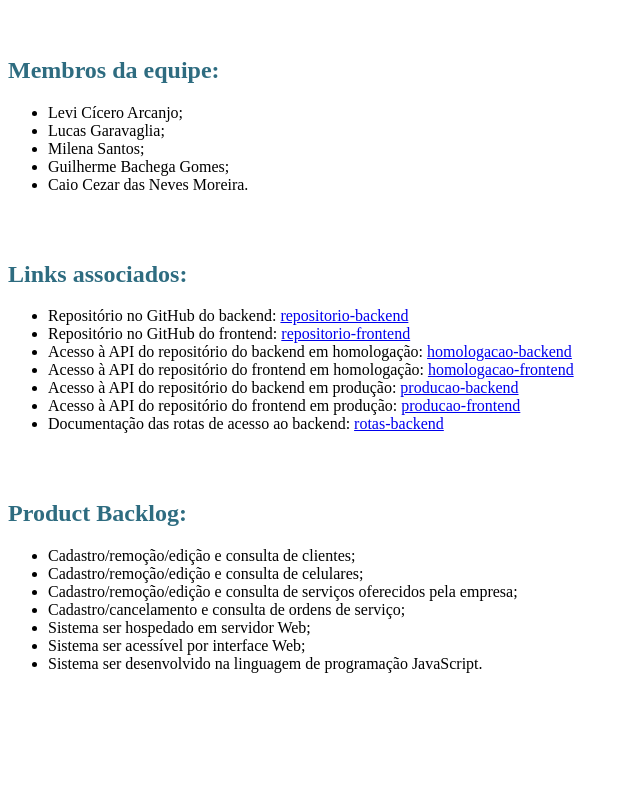
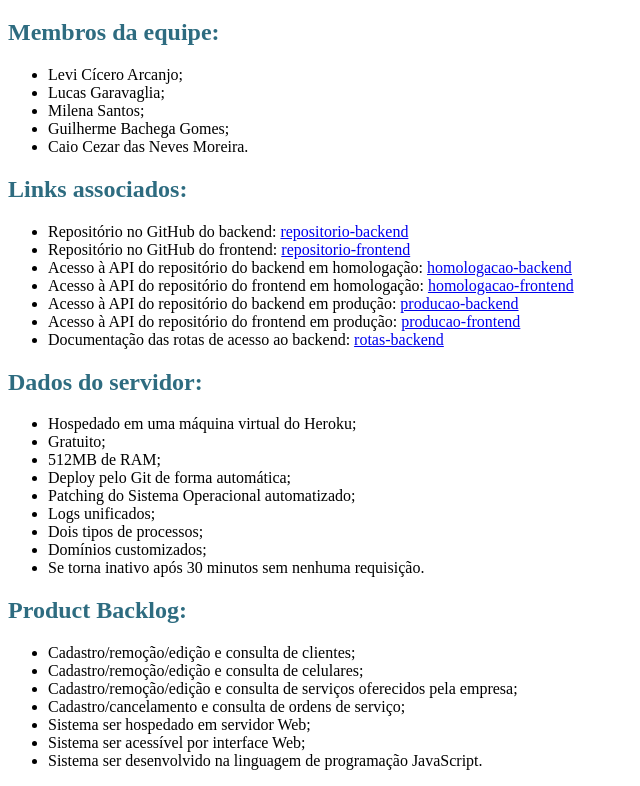
Before and after one commit to CaioslppUO/trabalho-es2-1-backend, a website: page public/index.html in a window 1280 px wide. Shown: the part 61-847 px from the top of the page, without its empty margins (0-640 px from the left). Before the commit the page ends 800 px from the top, so only its background shows below. Drawn offline with Linux system fonts and the light colour scheme.

Commit message:
forca levi

```diff
--- a/public/index.html
+++ b/public/index.html
@@ -6,9 +6,8 @@
   <meta name="viewport" content="width=device-width, initial-scale=1.0">
   <title>Página Inicial</title>
 </head>
-<body>
+<body> <!-- Força Levi ta tudo text-align:justify -->
 <h1 style="color: #5e9ca0; text-align: justify;">Sistema de Emiss&atilde;o de Ordens de Servi&ccedil;o</h1>
-<p style="text-align: justify;">&nbsp;</p>
 <h2 style="color: #2e6c80; text-align: justify;">Membros da equipe:</h2>
 <ul style="text-align: justify;">
   <li style="text-align: justify;">Levi C&iacute;cero Arcanjo;</li>
@@ -17,7 +16,6 @@
   <li style="text-align: justify;">Guilherme Bachega Gomes;</li>
   <li style="text-align: justify;">Caio Cezar das Neves Moreira.</li>
 </ul>
-<h2 style="color: #2e6c80; text-align: justify;">&nbsp;</h2>
 <h2 style="color: #2e6c80; text-align: justify;">Links associados:</h2>
 <ul style="text-align: justify;">
   <li>Reposit&oacute;rio no GitHub do backend: <a title="Backend" href="https://github.com/CaioslppUO/trabalho-es2-1-backend" target="_blank">repositorio-backend</a></li>
@@ -28,7 +26,18 @@
   <li>Acesso &agrave; API do reposit&oacute;rio do frontend em produ&ccedil;&atilde;o: <a title="Produ&ccedil;&atilde;o Frontend" href="https://nota-fiscal-frontend-deploy.herokuapp.com/" target="_blank">producao-frontend</a></li>
   <li>Documenta&ccedil;&atilde;o das rotas de acesso ao backend: <a title="Rotas Backend" href="https://nota-fiscal-backend-test.herokuapp.com/documentation" target="_blank">rotas-backend</a></li>
 </ul>
-<h2 style="color: #2e6c80; text-align: justify;">&nbsp;</h2>
+<h2 style="color: #2e6c80; text-align: justify;">Dados do servidor:</h2>
+<ul style="text-align: justify;">
+  <li>Hospedado em uma m&aacute;quina virtual do Heroku;</li>
+  <li>Gratuito;</li>
+  <li>512MB de RAM;</li>
+  <li>Deploy pelo Git de forma autom&aacute;tica;</li>
+  <li>Patching do Sistema Operacional automatizado;</li>
+  <li>Logs unificados;</li>
+  <li>Dois tipos de processos;</li>
+  <li>Dom&iacute;nios customizados;</li>
+  <li>Se torna inativo ap&oacute;s 30 minutos sem nenhuma requisi&ccedil;&atilde;o.</li>
+</ul>
 <h2 style="color: #2e6c80; text-align: justify;">Product Backlog:</h2>
 <ul>
   <li style="text-align: justify;">Cadastro/remo&ccedil;&atilde;o/edi&ccedil;&atilde;o e consulta de clientes;</li>
```
